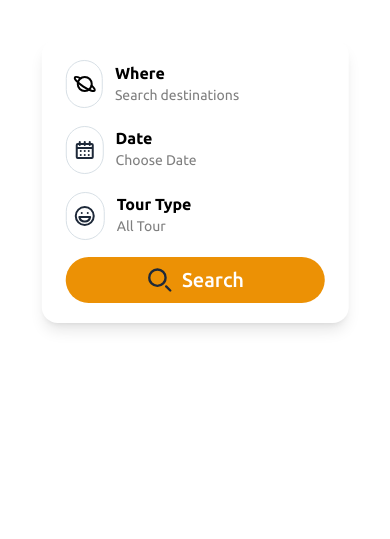
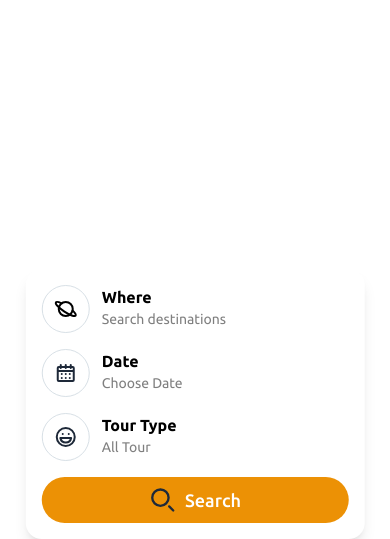
Before and after one commit to jncbhudiya/TravioGo, a Next.js app: page /-home/-searchpanel in a window 390 px wide. Shown: the part 481-1020 px from the top of the page. Before the commit the page ends 844 px from the top, so only its background shows below. Built offline with nearby package versions, Linux system fonts and the light colour scheme.

Commit message:
Search Panel in minner change

```diff
--- a/src/app/-home/-searchpanel/page.tsx
+++ b/src/app/-home/-searchpanel/page.tsx
@@ -3,80 +3,86 @@ import React from "react";
 
 function Searchpanel() {
   return (
-    <>
-      <div className=" w-full ">
-        {/* Background container */}
+    <div className="w-full">
+      {/* Background container - positioned absolutely over the slider */}
       <div
-          className=" absolute top-[520px]  sm:top-[620px] md:top-[860px] lg:top-[820px] xl:top-[850px] left-1/2 transform -translate-x-1/2 w-full  max-w-[95%] sm:max-w-[620px] md:max-w-[760px] lg:max-w-[960px] xl:max-w-[1100px] 2xl:max-w-[1220px] flex  justify-center  px-4"
+        className="absolute w-[820px] max-w-[95%] left-1/2 transform -translate-x-1/2 px-4
+        top-[750px]
+        sm:top-[850px]
+        md:top-[850px]
+        lg:top-[850px]
+        xl:top-[800px]
+        2xl:top-[850px]"
       >
-          <div className="max-w-[1320px] mx-auto px-4 ">
-            <div className="bg-white text-black shadow-lg flex flex-wrap sm:flex-nowrap items-center gap-4 px-4 py-5 w-full rounded-[16px] sm:rounded-[20px] md:rounded-[24px] lg:rounded-full transition-all duration-300">
+        <div className="max-w-[1320px] mx-auto">
+          {/* Search panel container */}
+          <div
+            className="bg-white text-black shadow-lg flex flex-col sm:flex-row items-center gap-4 p-4 w-full rounded-2xl
+            lg:rounded-full
+            transition-all duration-300"
+          >
+            {/* Search fields container */}
+            <div className="flex flex-col sm:flex-row w-full gap-4">
               {/* Where */}
-              <div className="flex w-[224.34px] h-[50px] items-center gap-3 sm:w-auto px-2">
-                <div className="w-12 h-12 rounded-full border border-[#D8E0E6] flex items-center justify-center">
+              <div className="flex items-center gap-3 w-[224.34px]  ">
+                <div className="w-12 h-12 rounded-full border border-[#D8E0E6] flex-shrink-0 flex items-center justify-center">
                   <WorldIcon />
                 </div>
-                <div className="flex flex-col w-full h-[39px] sm:w-[128.36px] gap-1">
-                  <p className="text-[16px] font-bold font-[ubuntu] leading-4">
+                <div className="flex flex-col w-full gap-1">
+                  <p className="text-base font-bold font-[ubuntu] leading-4">
                     Where
                   </p>
                   <input
                     type="text"
                     placeholder="Search destinations"
-                    className="outline-none text-sm w-full font-[ubuntu]"
+                    className="outline-none text-sm w-full font-[ubuntu] bg-transparent"
                   />
                 </div>
               </div>
 
-              {/* Wrap Date and Tour Type in one div */}
-              <div className="flex flex-wrap sm:flex-nowrap gap-4 w-full sm:w-auto px-2">
               {/* Date */}
-                <div className="flex w-[224.34px] h-[50px] items-center gap-3 sm:w-auto">
-                  <div className="w-12 h-12 rounded-full border border-[#D8E0E6] flex items-center justify-center">
+              <div className="flex items-center gap-3 w-[224.34px]">
+                <div className="w-12 h-12 rounded-full border border-[#D8E0E6] flex-shrink-0 flex items-center justify-center">
                   <Calender />
                 </div>
-                  <div className="flex flex-col w-full sm:w-[120px] gap-1">
-                    <p className="text-[16px] font-bold font-[ubuntu] leading-4">
+                <div className="flex flex-col w-full gap-1">
+                  <p className="text-base font-bold font-[ubuntu] leading-4">
                     Date
                   </p>
                   <input
                     type="text"
                     placeholder="Choose Date"
-                      className="outline-none text-sm w-full font-[ubuntu]"
+                    className="outline-none text-sm w-full font-[ubuntu] bg-transparent"
                   />
                 </div>
               </div>
 
               {/* Tour Type */}
-                <div className="flex h-[50px] items-center gap-3 sm:w-auto">
-                  <div className="w-12 h-12 rounded-full border border-[#D8E0E6] flex items-center justify-center">
+              <div className="flex items-center gap-3 w-[224.34px]">
+                <div className="w-12 h-12 rounded-full border border-[#D8E0E6] flex-shrink-0 flex items-center justify-center">
                   <FaceIcon />
                 </div>
-                  <div className="flex flex-col w-full sm:w-[120px] gap-1">
-                    <div className="text-[16px] font-bold font-[ubuntu] leading-4">
+                <div className="flex flex-col w-full gap-1">
+                  <div className="text-base font-bold font-[ubuntu] leading-4">
                     Tour Type
                   </div>
                   <input
                     type="text"
                     placeholder="All Tour"
-                      className="outline-none text-sm w-full font-[ubuntu]"
+                    className="outline-none text-sm w-full font-[ubuntu] bg-transparent"
                   />
                 </div>
               </div>
-              </div>
-
-              {/* Search Button */}
-              <div className="w-full sm:w-auto px-2">
-                <button className="flex items-center justify-center gap-2 bg-[#EC9105] text-white text-[20px] font-medium font-[ubuntu] rounded-full w-full sm:w-[119px] h-[46px] px-4 py-2">
+              {/* Search Button - appears after fields on mobile */}
+              <button className="flex items-center justify-center gap-2 bg-[#EC9105] text-white text-lg sm:text-xl font-medium font-[ubuntu] rounded-full w-full sm:w-[119px] h-[46px] px-4 py-2 flex-shrink-0">
                 <SearchIcon />
-                  Search
+                <span className="text-white font-[ubuntu]">Search</span>
               </button>
             </div>
           </div>
         </div>
       </div>
     </div>
-    </>
   );
 }
 
--- a/src/app/-home/-slider/page.tsx
+++ b/src/app/-home/-slider/page.tsx
@@ -93,7 +93,10 @@ function Slider() {
       </div>
 
       {/* DOTS - Only show on 992px–1199px */}
-      <div className="show-dots-lg absolute left-0 right-0 bottom-20 z-20 justify-center">
+      <div
+        className="show-dots-lg absolute left-0 right-0 bottom-20 z-20 justify-center   "
+
+      >
         <div className="flex gap-3 items-center justify-center">
           {backgroundImages.map((_, idx) => (
             <button
```
Lines whose indentation alone changed are shown as unchanged.
